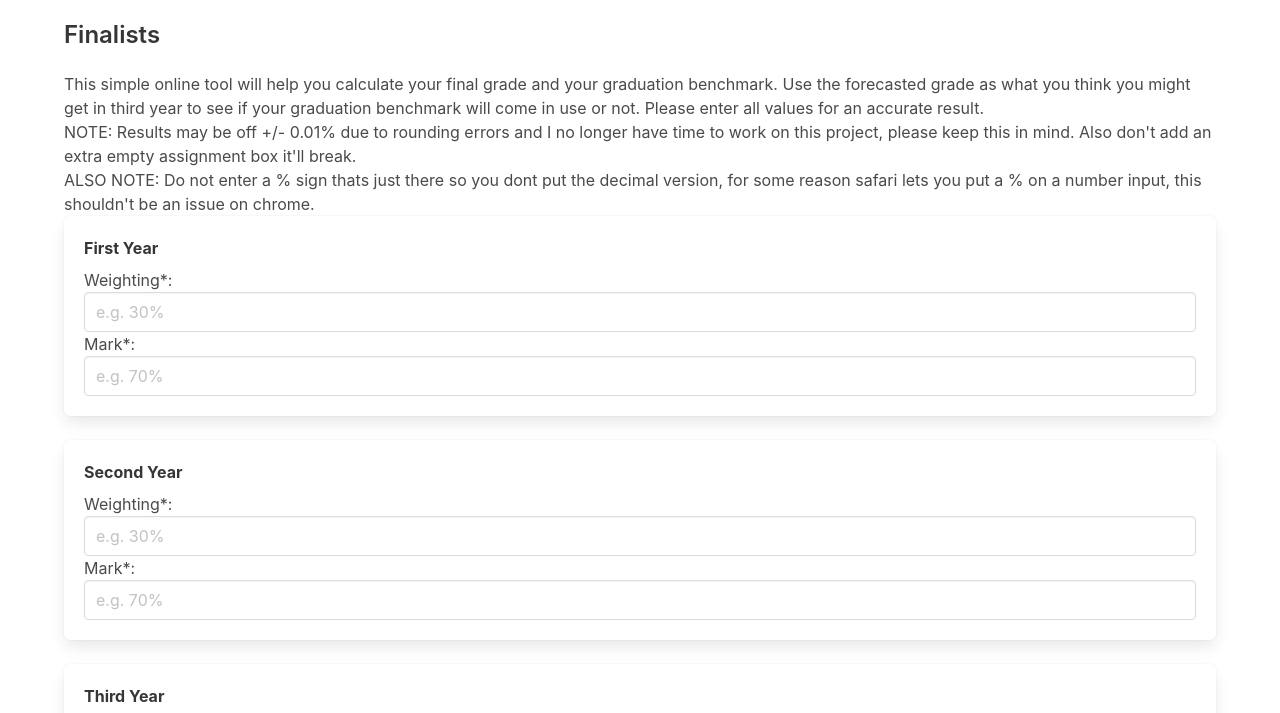
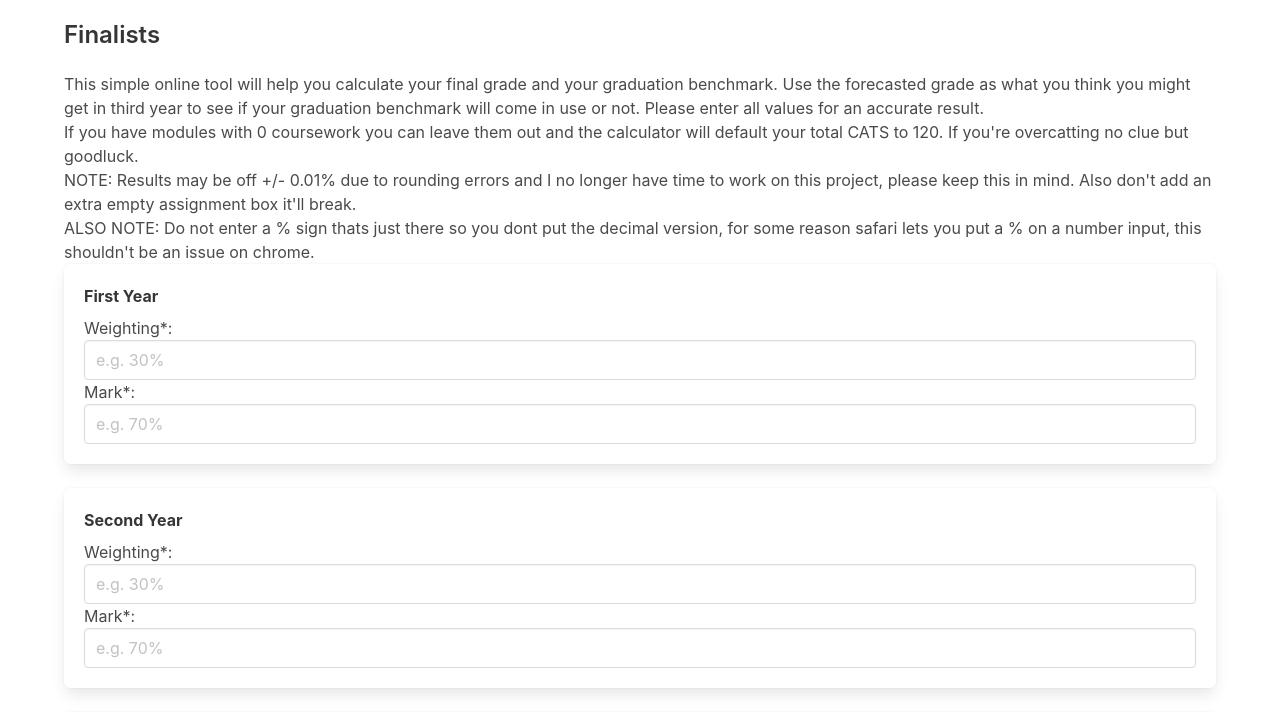
Before and after one commit to Bhavik-Makwana/GraduationBenchmarkCalculator, a plain HTML site: page index.html in a window 1280 px wide. Shown: the part 87-800 px from the top of the page. Drawn offline with nearby package versions, Linux system fonts and the light colour scheme.

Commit message:
missing modules

```diff
--- a/index.html
+++ b/index.html
@@ -31,7 +31,9 @@
                         and your graduation benchmark. Use the forecasted grade as what you
                         think you might get in third year to see if your graduation benchmark
                         will come in use or not.
-                        Please enter all values for an accurate result.
+                        Please enter all values for an accurate result. <br>
+                        If you have modules with 0 coursework you can leave them out and the calculator
+                        will default your total CATS to 120. If you're overcatting no clue but goodluck.
                         <br>
                         NOTE: Results may be off +/- 0.01% due to rounding errors and I no longer have
                         time to work on this project, please keep this in mind. Also don't add an extra
--- a/js/calculator.js
+++ b/js/calculator.js
@@ -152,6 +152,9 @@ function calculateGB() {
 
         total_cats += parseInt(modules[i].CATS,10);
     }
+    if (total_cats < 120) {
+        total_cats = 120;
+    }
 
     percent_of_third_year_completed /= total_cats;
 
```
